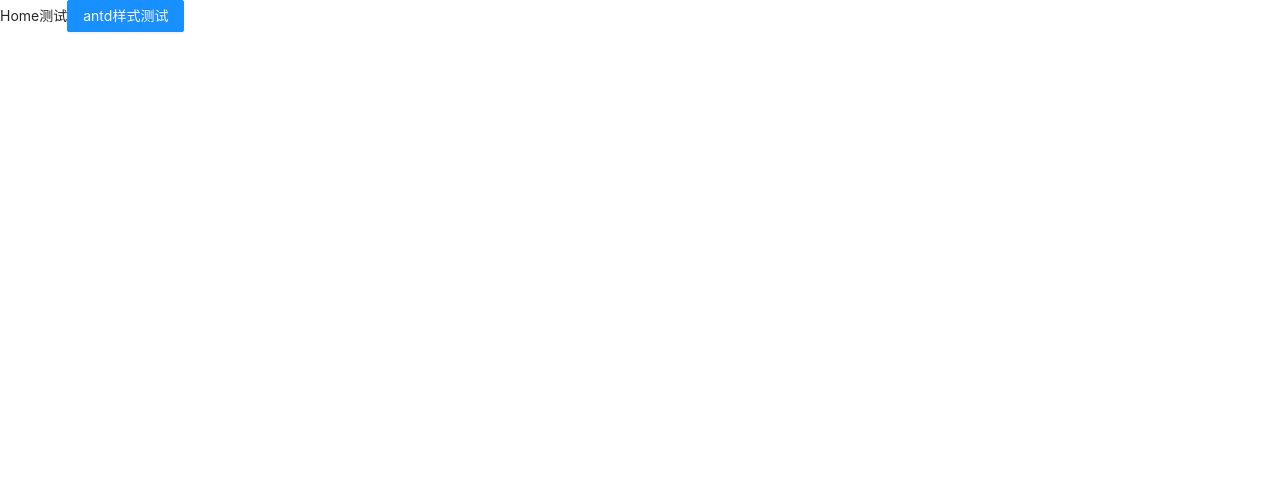
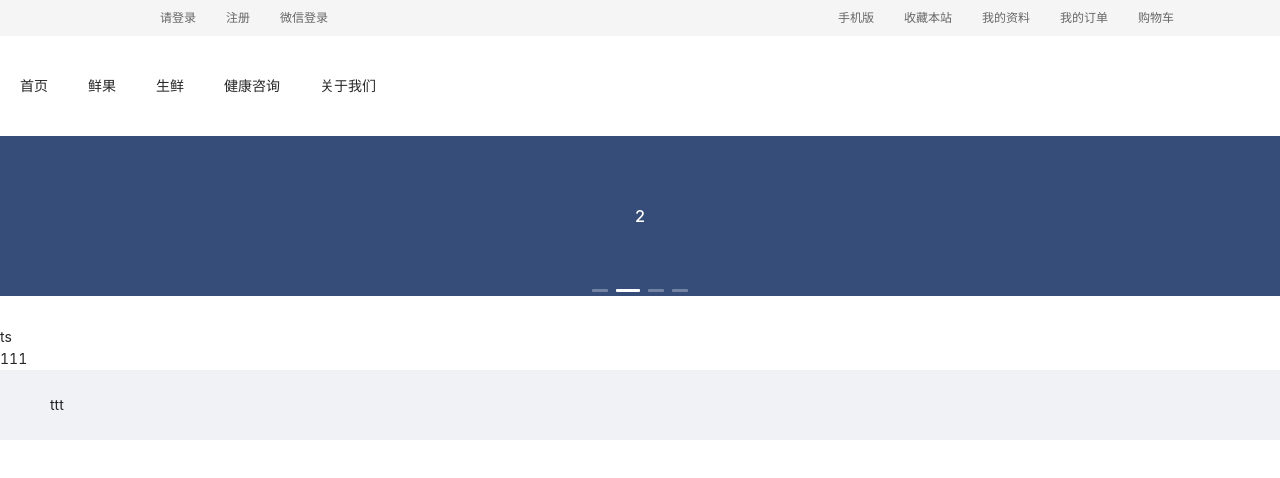
Before and after one commit to 1084350607/WalSmart, a React (Vite) app: page / in a window 1280 px wide. Shown: the top 478 px of the page. Built offline with nearby package versions, Linux system fonts and the light colour scheme.

Commit message:
首页structure,支持 stylus 和 vite import

```diff
--- a/src/App.tsx
+++ b/src/App.tsx
@@ -2,7 +2,7 @@ import React from 'react'
 import './App.css'
 import Home from './pages/home'
 // 全局导入antd
-import 'antd/dist/antd.less'
+import 'antd/dist/antd.css'
 
 function App() {
   return (
--- /dev/null
+++ b/src/components/GoodsInfo.tsx
@@ -0,0 +1,26 @@
+import React from "react";
+
+// Component props
+interface goodsProp {
+  img?: string,
+  title?: string,
+  price?: number,
+}
+
+function GoodsInfo (prop: goodsProp) {
+  return (
+    <div className="goods_info">
+      <div>
+        <img src={prop?.img}></img>
+      </div>
+      <div>
+        {prop.title}
+      </div>
+      <div>
+        {prop.price}
+      </div>
+    </div>
+  )
+}
+
+export default GoodsInfo
--- /dev/null
+++ b/src/pages/home.styl
@@ -0,0 +1,22 @@
+.page-home
+  .home_header_container
+    height 36px
+    background-color #f5f5f5
+    line-height 36px
+  .home_content_container
+    background-color white
+  .header_item
+    color #666666
+    font-size 12px
+  .header_item:hover
+    color red
+    cursor pointer
+  .header_item:not(:first-child)
+    margin-left 30px
+
+  // 导航
+  .content_nav_container
+    height 100px
+    line-height 100px
+    .ant-menu-horizontal
+      border-bottom none
--- a/src/pages/home.tsx
+++ b/src/pages/home.tsx
@@ -1,12 +1,84 @@
 import React from "react";
-import { Button } from 'antd';
+import {Layout, Row, Col, Menu, Carousel} from 'antd';
+import "./home.styl"
+import GoodsInfo from "../components/GoodsInfo";
+
+const { Header, Footer, Content } = Layout;
+
+// structure --- Modified
+const contentStyle = {
+  height: '160px',
+  color: '#fff',
+  lineHeight: '160px',
+  textAlign: 'center',
+  background: '#364d79',
+};
+
 
 function Home(){
   return(
-    <div>
-      Home测试
-      <Button type="primary">antd样式测试</Button>
-    </div>
+    <Layout className="page-home">
+      <header className="home_header_container">
+        <Row>
+          <Col offset={3} className="header_item">请登录</Col>
+          <Col className="header_item">注册</Col>
+          <Col className="header_item">微信登录</Col>
+          <Col push={9} className="header_item">
+            <Row>
+              <Col className="header_item">手机版</Col>
+              <Col className="header_item">收藏本站</Col>
+              <Col className="header_item">我的资料</Col>
+              <Col className="header_item">我的订单</Col>
+              <Col className="header_item">
+                购物车
+              </Col>
+            </Row>
+          </Col>
+
+        </Row>
+      </header>
+      <Content className="home_content_container">
+        <nav className="content_nav_container">
+          <Menu mode="horizontal" style={{height: "100%", lineHeight: "inherit"}}>
+            <Menu.Item key="index">
+              首页
+            </Menu.Item>
+            <Menu.Item key="fruit">
+              鲜果
+            </Menu.Item>
+            <Menu.Item key="fresh">
+              生鲜
+            </Menu.Item>
+            <Menu.Item key="healthy">
+              健康咨询
+            </Menu.Item>
+            <Menu.Item key="about">
+              关于我们
+            </Menu.Item>
+          </Menu>
+        </nav>
+        <div className="content_Carousel">
+          <Carousel autoplay>
+            <div>
+              <h3 style={contentStyle}>1</h3>
+            </div>
+            <div>
+              <h3 style={contentStyle}>2</h3>
+            </div>
+            <div>
+              <h3 style={contentStyle}>3</h3>
+            </div>
+            <div>
+              <h3 style={contentStyle}>4</h3>
+            </div>
+          </Carousel>
+        </div>
+        <div>
+          <GoodsInfo title="ts" price={111}/>
+        </div>
+      </Content>
+      <Footer>ttt</Footer>
+    </Layout>
   )
 }
 
```
